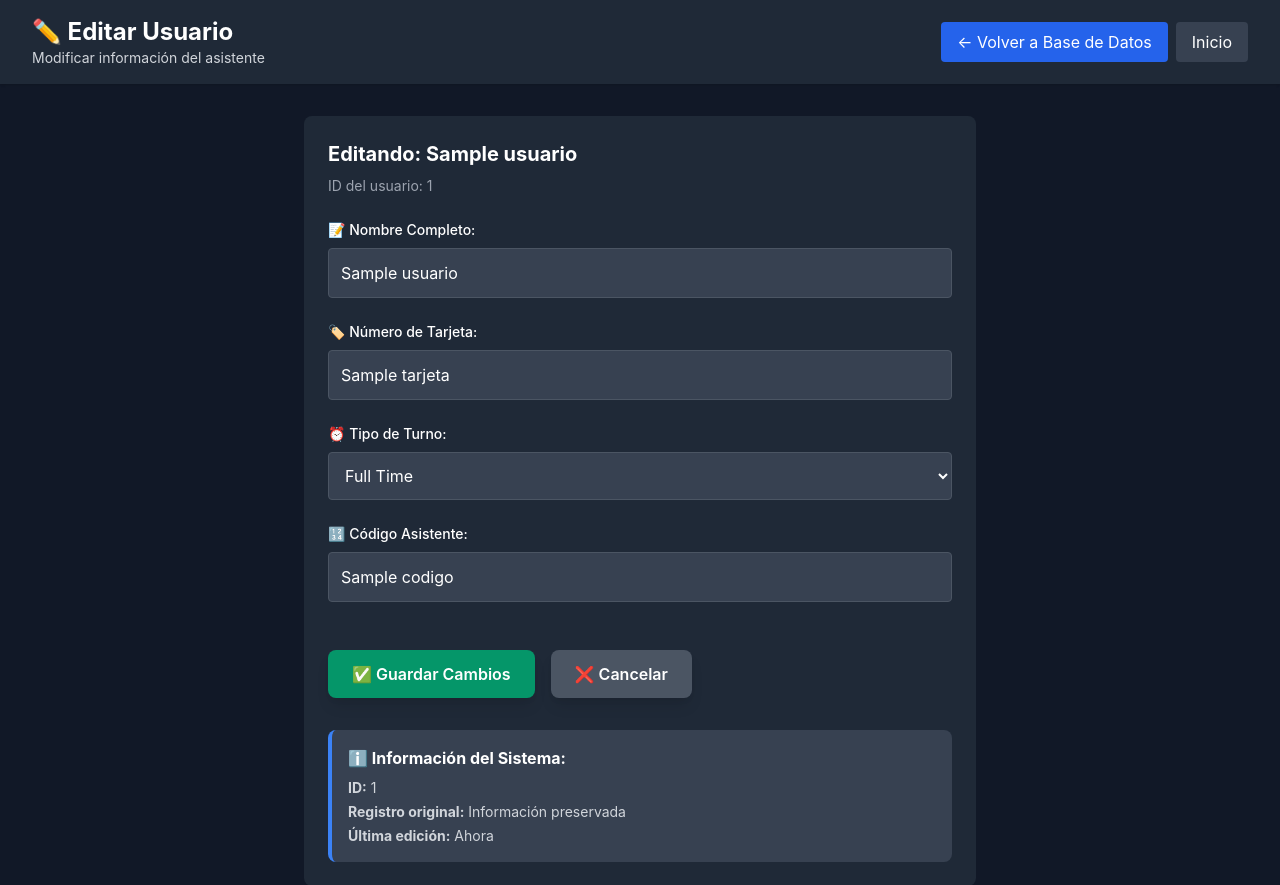
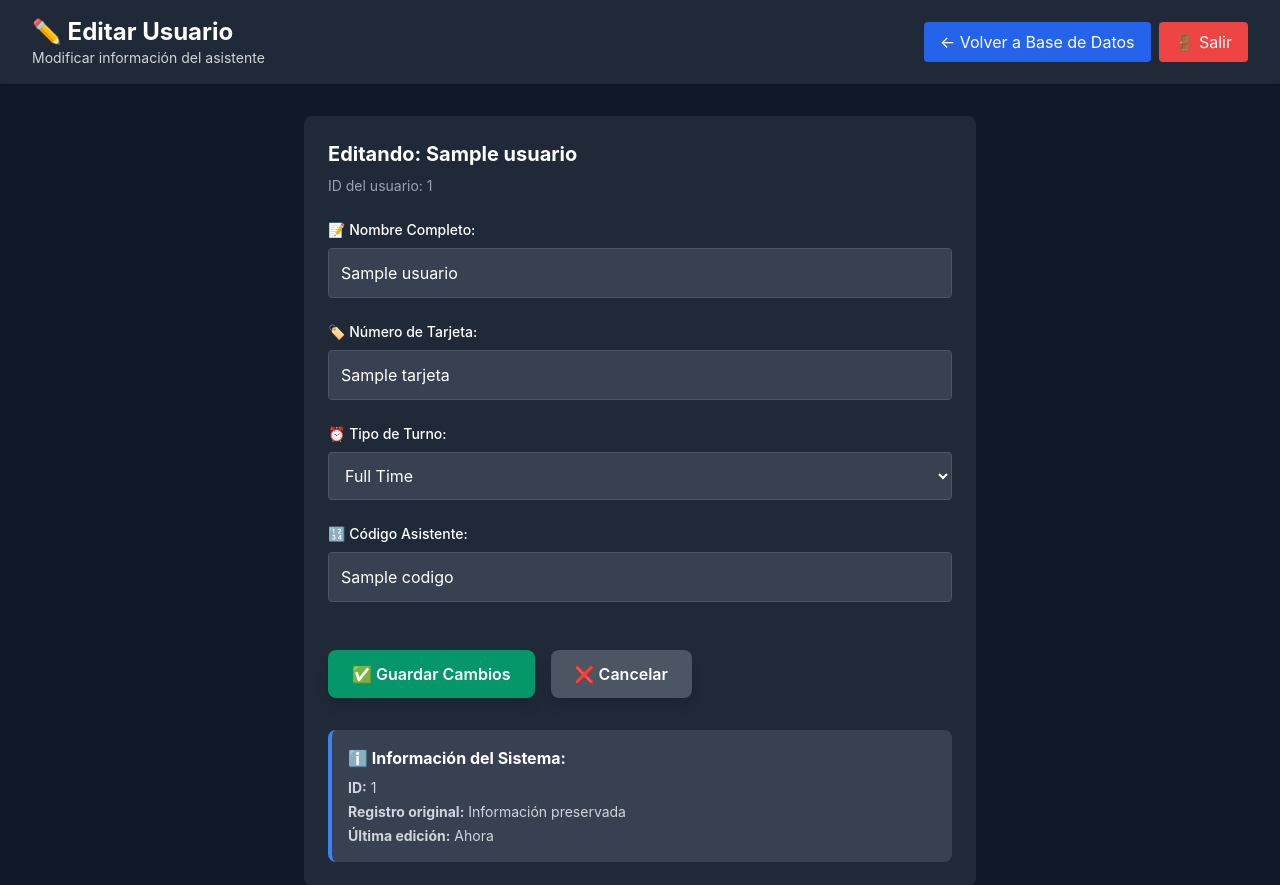
Before and after one commit to kennyAguilar/BreakTimeTracker, a Flask app: page /editar_usuario/1 in a window 1280 px wide. Shown: the top 885 px of the page. Run offline with Flask 3, Linux system fonts and the light colour scheme; the visitor is signed in with stand-in values (Sample User, id 1); a database or web service that is not in the repository returns one stand-in record (values such as "Sample title"); some libraries are stand-ins or nearby versions.

Commit message:
FIX: Corregir editar_usuario.html - Eliminar auto-refresh y mejorar navegación
-  Eliminado meta refresh problemático que causaba pérdida de datos
-  URLs hardcodeadas cambiadas a url_for() para mejor mantenibilidad
-  Navegación administrativa mejorada (logout en lugar de inicio)
-  Sin errores de compilación - Template completamente funcional
-  Mejor UX para administradores editando usuarios

```diff
--- a/templates/editar_usuario.html
+++ b/templates/editar_usuario.html
@@ -3,7 +3,6 @@
 <head>
   <meta charset="UTF-8">
   <meta name="viewport" content="width=device-width, initial-scale=1.0">
-  <meta http-equiv="refresh" content="300">
   <title>Editar Usuario - BreakTime Tracker</title>
   <link href="https://cdn.jsdelivr.net/npm/tailwindcss@2.2.19/dist/tailwind.min.css" rel="stylesheet">
   <link href="{{ url_for('static', filename='style.css') }}" rel="stylesheet">
@@ -14,10 +13,9 @@
     <div class="mb-4 sm:mb-0 text-center sm:text-left">
       <h1 class="text-xl sm:text-2xl font-bold">✏️ Editar Usuario</h1>
       <p class="text-xs sm:text-sm text-gray-300">Modificar información del asistente</p>
-    </div>
-    <nav class="flex flex-wrap justify-center gap-2">
-      <a href="/base_datos" class="bg-blue-600 hover:bg-blue-700 px-3 sm:px-4 py-2 rounded text-sm sm:text-base">← Volver a Base de Datos</a>
-      <a href="/" class="bg-gray-700 hover:bg-gray-600 px-3 sm:px-4 py-2 rounded text-sm sm:text-base">Inicio</a>
+    </div>    <nav class="flex flex-wrap justify-center gap-2">
+      <a href="{{ url_for('base_datos') }}" class="bg-blue-600 hover:bg-blue-700 px-3 sm:px-4 py-2 rounded text-sm sm:text-base">← Volver a Base de Datos</a>
+      <a href="{{ url_for('logout') }}" class="bg-red-500 hover:bg-red-600 px-3 sm:px-4 py-2 rounded text-sm sm:text-base">🚪 Salir</a>
     </nav>
   </header>
 
@@ -104,9 +102,8 @@
           >
             ✅ Guardar Cambios
           </button>
-
-          <a
-            href="/base_datos"
+            <a
+            href="{{ url_for('base_datos') }}"
             class="bg-gray-600 hover:bg-gray-700 px-6 py-3 rounded-lg font-semibold text-white shadow-lg text-center transition-colors"
           >
             ❌ Cancelar
```
